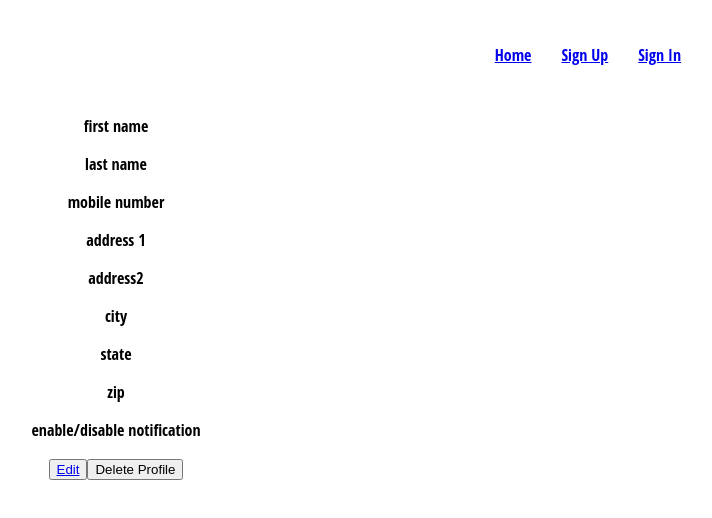
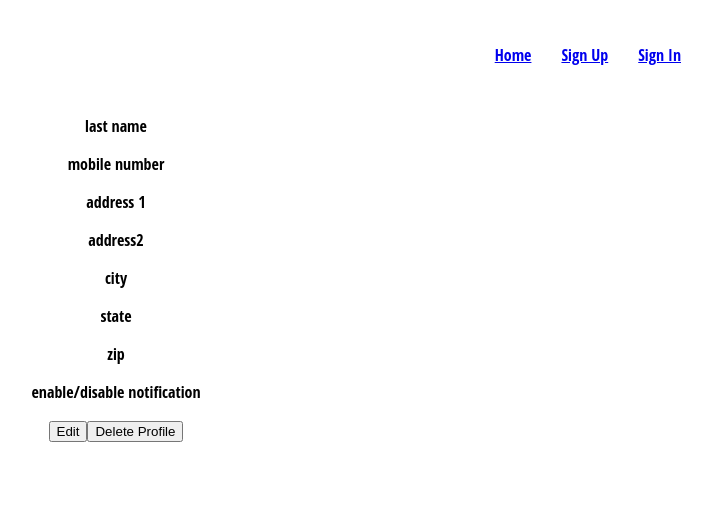
Before and after one commit to rangen/Bottle-Rocket, a React (Create React App) app: page /user/profile in a window 1280 px wide. Shown: the top 518 px of the page, without its empty margins (524-1236 px from the left). Built offline with nearby package versions, Linux system fonts and the light colour scheme; no server answers.

Commit message:
all CRUD working, some strange functionality in ProfileContainer component as well as ViewOrEditProfileComponent, check the comments for detailed notes

```diff
--- a/src/components/admin-panel/AdminPanel.js
+++ b/src/components/admin-panel/AdminPanel.js
@@ -15,7 +15,7 @@ class AdminPanel extends Component {
       this.setState({
         offers: json.offers,
         wines: json.wines,
-        users: json.users
+        users: json.users.data
       })
     })
   }
--- a/src/components/subscribed-user/SubscribedUser.js
+++ b/src/components/subscribed-user/SubscribedUser.js
@@ -3,9 +3,8 @@ import React from 'react'
 const SubscribedUser = ({ user }) => {
   return (
     <div>
-      <h3>{user.first_name}</h3>
-      <p>{user.email}</p>
-      <button>Email Offer</button>
+      <h3>{user.attributes.firstName}</h3>
+      <p>{user.attributes.email}</p>
     </div>
   )
 }
--- a/src/containers/main-container/MainContainer.js
+++ b/src/containers/main-container/MainContainer.js
@@ -10,21 +10,6 @@ import EditProfile from '../../pages/edit-profile/EditProfile'
 import { Route, Switch } from 'react-router-dom'
 
 class MainContainer extends React.Component  {
-  state = {
-    users: []
-  }
-
-  componentDidMount() {
-    fetch('http://localhost:3000/users', {credentials: 'include'})
-    .then(res => res.json())
-    .then(json => {
-      this.setState({
-        users: json
-      })
-    })
-  }
-
-
   render() {
     const { isAdmin, afterLogin, afterLogout } = this.props
     return (
--- a/src/containers/profile-container/ProfileContainer.js
+++ b/src/containers/profile-container/ProfileContainer.js
@@ -3,21 +3,50 @@ import ViewOrEditProfile from '../../pages/profile/ViewOrEditProfile'
 import './profile-container.styles.scss'
 
 export class ProfileContainer extends Component {
+  constructor() {
+    super()
+    this.state = {
+
+    }
+  }
   state = {
-    user: []
+
   }
 
-  // componentDidMount() {
-  //   fetch('http://localhost:3000/user/profile')
-  //   .then(res => res.json())
-  //   .then(this.setState({ user }))
-  // }
+  componentDidMount() {
+    const request = async () => {
+      const response = await fetch('http://localhost:3000/user/profile', {credentials: 'include'})
+      const json = await response.json()
+      this.setState({ user: json})
+    }
+    request();
+  }
+
+  handleDelete = () => {
+    //gives an error but still kin of works, basically trying to both log out and delete user
+    //if I just run a delete user, the cookies still recognize the person logged in
+    //even though they dont exist in the DB anymore
+    Promise.all(
+      fetch('http://localhost:3000/logout', {
+        method: 'DELETE',
+        credentials: 'include',
+        headers: {
+          "accept": "application/json",
+          "content-type": "application/json"
+          }
+      }),
+      fetch('http://localhost:3000/user/profile',{
+        credentials: 'include',
+        method: "DELETE"
+      }))
+      .then(console.log)
+}
 
 
   render() {
     return (
       <div>
-      <ViewOrEditProfile user={this.state.user} />
+        <ViewOrEditProfile user={this.state.user} handleDelete={this.handleDelete}/>
       </div>
     )
   }
--- a/src/pages/edit-profile/EditProfile.js
+++ b/src/pages/edit-profile/EditProfile.js
@@ -25,10 +25,10 @@ class EditProfile extends Component {
 
     const config = {
       method: "PATCH",
+      credentials: 'include',
       headers: {
         "accept": "application/json",
         "Content-Type": "application/json",
-        "credentials": 'include'
       },
       body: JSON.stringify(this.state)
     };
--- a/src/pages/offers-panel/OffersPanel.js
+++ b/src/pages/offers-panel/OffersPanel.js
@@ -12,8 +12,8 @@ export class OffersPanel extends Component {
     .then(res => res.json())
     .then(json => {
       this.setState({
-        offers: json.offers,
-        wines: json.wines
+        offers: json.offers.data,
+        wines: json.wines.data
       })
     })
   }
@@ -22,7 +22,7 @@ export class OffersPanel extends Component {
     let wines = [...this.state.wines]
     let offers = [...this.state.offers]
     offers.forEach(offer => {
-      offer.fullName = wines.find(wine=> wine.id === offer.wine_id).full_name
+      offer.fullName = wines.find(wine=> wine.id === offer.wine_id).attributes.fullName
     })
   }
 
--- a/src/pages/profile/ViewOrEditProfile.js
+++ b/src/pages/profile/ViewOrEditProfile.js
@@ -2,10 +2,15 @@ import React from 'react'
 import { Link } from 'react-router-dom'
 import './view-or-edit-profile.styles.scss'
 
-const ViewOrEditProfile = ({ user }) => {
+const ViewOrEditProfile = ({ user, handleDelete }) => {
+  //trying to plug in user data within the p tags. After looking at console logs it looks like
+  //fetch call is slow and when input user.data.attributes.firstName
+  //I get returned cannot read property of undefined
+  //don't know how to wait for fetch call to be done before being able to use props
+  console.log(user)
   return (
     <div>
-      <p>first name</p>
+      <p>{}</p>
       <p>last name</p>
       <p>mobile number</p>
       <p>address 1</p>
@@ -14,8 +19,12 @@ const ViewOrEditProfile = ({ user }) => {
       <p>state</p>
       <p>zip</p>
       <p>enable/disable notification</p>
-      <button><Link to='/user/profile/edit'>Edit</Link></button>
-      <button>Delete Profile</button>
+      <Link to='/user/profile/edit'>
+        <button>Edit</button>
+      </Link>
+      <Link to='/'>
+        <button onClick={handleDelete}>Delete Profile</button>
+      </Link>
     </div>
   )
 }
```
